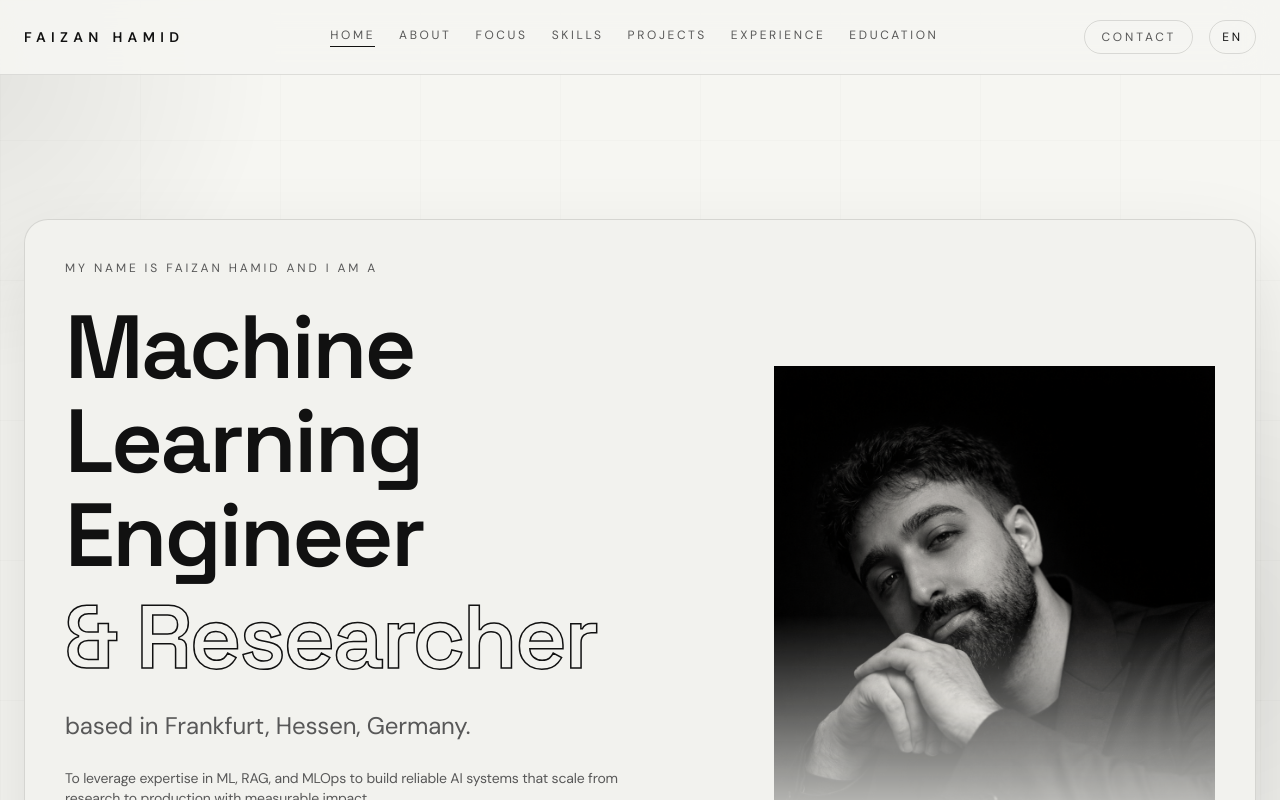
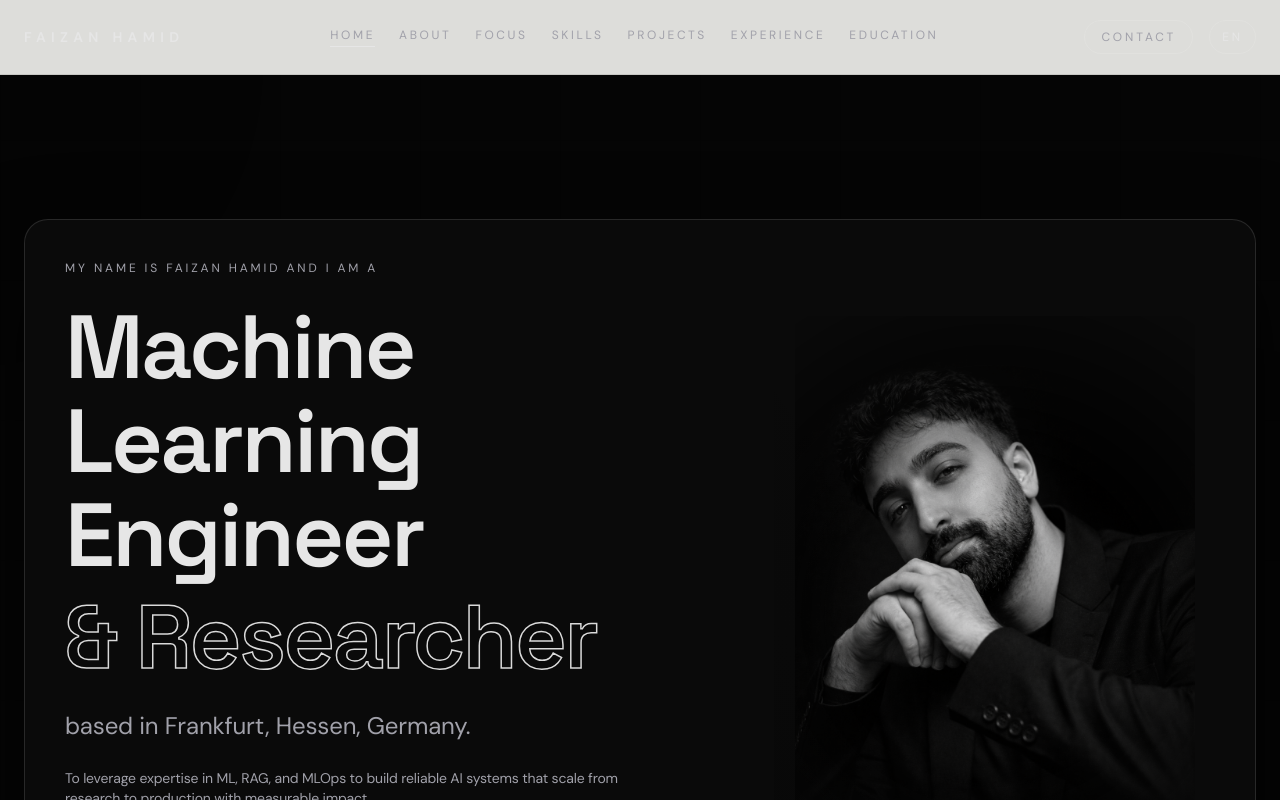
Before and after one commit to saffronhamid/portfolio-website, a Next.js app: page / in a window 1280 px wide. Shown: the top 800 px of the page. Built offline with nearby package versions, Linux system fonts and the light colour scheme.

Commit message:
feat: implement initial portfolio website structure with global styling and main page component

```diff
--- a/app/globals.css
+++ b/app/globals.css
@@ -1,15 +1,15 @@
 @import "tailwindcss";
 
 :root {
-  --bg: #f6f6f2;
-  --fg: #111111;
-  --muted: #585858;
-  --muted-2: #7a7a7a;
-  --accent: #111111;
-  --border: rgba(0, 0, 0, 0.12);
-  --panel: #ffffff;
-  --panel-2: #f2f2ee;
-  --panel-3: #ffffff;
+  --bg: #050505;
+  --fg: #e6e6e6;
+  --muted: #a1a1aa;
+  --muted-2: #71717a;
+  --accent: #ffffff;
+  --border: rgba(255, 255, 255, 0.1);
+  --panel: #0f0f0f;
+  --panel-2: #0a0a0a;
+  --panel-3: #141414;
 }
 
 @theme inline {
@@ -100,14 +100,17 @@ textarea:focus-visible {
     opacity: 0;
     transform: translateY(10px);
   }
+
   15% {
     opacity: 1;
     transform: translateY(0);
   }
+
   85% {
     opacity: 1;
     transform: translateY(0);
   }
+
   100% {
     opacity: 0;
     transform: translateY(-10px);
@@ -115,16 +118,19 @@ textarea:focus-visible {
 }
 
 @keyframes soft-float {
+
   0%,
   100% {
     transform: translateY(0);
   }
+
   50% {
     transform: translateY(-6px);
   }
 }
 
 @media (prefers-reduced-motion: reduce) {
+
   .text-cycle,
   .animate-float {
     animation: none;
@@ -170,38 +176,39 @@ textarea:focus-visible {
     border: 1px solid var(--border);
     background: var(--panel);
     border-radius: 1.25rem;
-    box-shadow: 0 30px 70px rgba(0, 0, 0, 0.08);
+    box-shadow: 0 30px 70px rgba(0, 0, 0, 0.4);
   }
 
   .panel-strong {
-    border: 1px solid rgba(0, 0, 0, 0.12);
+    border: 1px solid rgba(255, 255, 255, 0.12);
     background: var(--panel-2);
     border-radius: 1.5rem;
-    box-shadow: 0 40px 90px rgba(0, 0, 0, 0.12);
+    box-shadow: 0 40px 90px rgba(0, 0, 0, 0.6);
   }
 
   .panel-soft {
-    border: 1px solid rgba(0, 0, 0, 0.08);
+    border: 1px solid rgba(255, 255, 255, 0.08);
     background: var(--panel-3);
     border-radius: 1.5rem;
-    box-shadow: 0 24px 60px rgba(0, 0, 0, 0.08);
+    box-shadow: 0 24px 60px rgba(0, 0, 0, 0.4);
   }
 
   .btn-primary {
     border-radius: 999px;
-    background: #111111;
-    color: #ffffff;
+    background: #e6e6e6;
+    color: #050505;
     font-weight: 600;
     display: inline-flex;
     align-items: center;
     justify-content: center;
     transition: transform 0.25s ease, box-shadow 0.25s ease;
-    box-shadow: 0 18px 40px rgba(0, 0, 0, 0.2);
+    box-shadow: 0 18px 40px rgba(0, 0, 0, 0.4);
   }
 
   .btn-primary:hover {
     transform: translateY(-2px);
-    box-shadow: 0 24px 60px rgba(0, 0, 0, 0.3);
+    box-shadow: 0 24px 60px rgba(0, 0, 0, 0.5);
+    background: #ffffff;
   }
 
   .btn-ghost {
@@ -217,14 +224,14 @@ textarea:focus-visible {
 
   .btn-ghost:hover {
     transform: translateY(-2px);
-    border-color: rgba(0, 0, 0, 0.3);
-    background: rgba(0, 0, 0, 0.04);
+    border-color: rgba(255, 255, 255, 0.3);
+    background: rgba(255, 255, 255, 0.08);
   }
 
   .chip {
     border-radius: 999px;
-    border: 1px solid rgba(0, 0, 0, 0.16);
-    background: rgba(0, 0, 0, 0.02);
+    border: 1px solid rgba(255, 255, 255, 0.16);
+    background: rgba(255, 255, 255, 0.05);
     padding: 0.2rem 0.7rem;
     font-size: 0.68rem;
     text-transform: uppercase;
@@ -238,8 +245,8 @@ textarea:focus-visible {
 
   .card-hover:hover {
     transform: translateY(-6px);
-    box-shadow: 0 35px 80px rgba(0, 0, 0, 0.16);
-    border-color: rgba(0, 0, 0, 0.2);
+    box-shadow: 0 35px 80px rgba(0, 0, 0, 0.5);
+    border-color: rgba(255, 255, 255, 0.2);
   }
 
   .focus-card {
@@ -302,14 +309,14 @@ textarea:focus-visible {
 
   .hero-outline {
     color: transparent;
-    -webkit-text-stroke: 1.5px #111111;
-    text-stroke: 1.5px #111111;
+    -webkit-text-stroke: 1.5px rgba(255, 255, 255, 0.85);
+    text-stroke: 1.5px rgba(255, 255, 255, 0.85);
   }
 
   .image-frame {
     border-radius: 1.5rem;
-    border: 1px solid rgba(0, 0, 0, 0.14);
+    border: 1px solid rgba(255, 255, 255, 0.1);
     overflow: hidden;
-    background: #efefea;
+    background: #1a1a1a;
   }
 }
--- a/app/page.tsx
+++ b/app/page.tsx
@@ -299,15 +299,15 @@ export default function Home() {
                   </div>
                 </div>
 
-                <div className="relative hidden lg:block">
-                  <div className="absolute inset-0 bg-gradient-to-r from-[var(--panel-strong)] to-transparent z-10 w-24" />
+                <div className="relative hidden lg:block h-[600px] w-full">
+                  <div className="absolute inset-0 z-0 bg-gradient-to-tr from-[var(--bg)] via-transparent to-transparent opacity-40"></div>
                   <img
                     src="/portrait.png"
                     alt="Faizan Hamid"
-                    className="h-[500px] w-full object-cover object-top grayscale-[20%] sepia-[10%] mask-image-gradient"
+                    className="h-full w-full object-contain object-bottom"
                     style={{
-                      maskImage: "linear-gradient(to bottom, black 50%, transparent 100%)",
-                      WebkitMaskImage: "linear-gradient(to bottom, black 50%, transparent 100%)"
+                      maskImage: "radial-gradient(circle at center, black 40%, transparent 95%)",
+                      WebkitMaskImage: "radial-gradient(circle at center, black 40%, transparent 95%)"
                     }}
                   />
                 </div>
```
